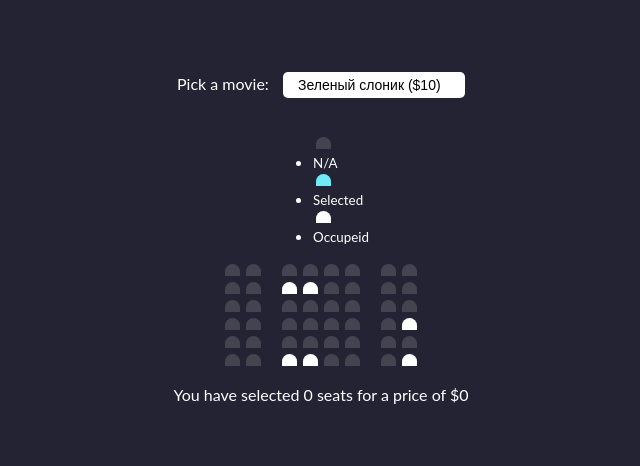
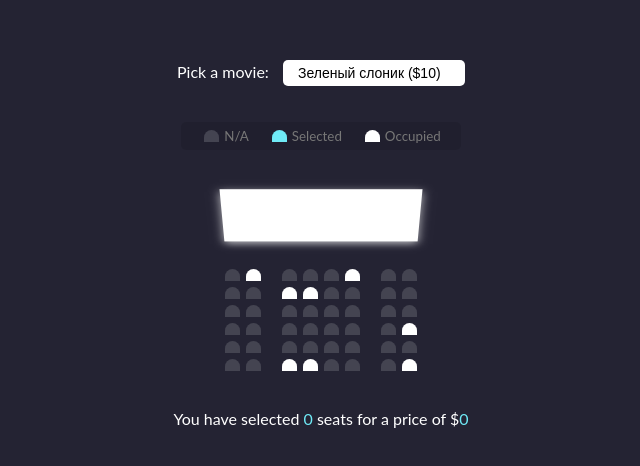
Before and after one commit to Descalzo1980/WebProjectsWithVanillaJavaScript, a plain HTML site: page MOVIE/index.html in a window 1280 px wide. Shown: the part 164-630 px from the top of the page, without its empty margins (319-959 px from the left). Drawn offline with Linux system fonts and the light colour scheme.

Commit message:
moviecssdone

```diff
--- a/MOVIE/index.html
+++ b/MOVIE/index.html
@@ -30,8 +30,8 @@
             <small>Selected</small>
         </li>
         <li>
-            <div class="seat occupeid"></div>
-            <small>Occupeid</small>
+            <div class="seat occupied"></div>
+            <small>Occupied</small>
         </li>
     </ul>
 
@@ -39,19 +39,19 @@
         <div class="screen"></div>
         <div class="row">
             <div class="seat"></div>
+            <div class="seat occupied"></div>
             <div class="seat"></div>
             <div class="seat"></div>
             <div class="seat"></div>
-            <div class="seat"></div>
-            <div class="seat"></div>
+            <div class="seat occupied"></div>
             <div class="seat"></div>
             <div class="seat"></div>
         </div>
         <div class="row">
             <div class="seat"></div>
             <div class="seat"></div>
-            <div class="seat occupeid"></div>
-            <div class="seat occupeid"></div>
+            <div class="seat occupied"></div>
+            <div class="seat occupied"></div>
             <div class="seat"></div>
             <div class="seat"></div>
             <div class="seat"></div>
@@ -75,7 +75,7 @@
             <div class="seat"></div>
             <div class="seat"></div>
             <div class="seat"></div>
-            <div class="seat occupeid"></div>
+            <div class="seat occupied"></div>
         </div>
         <div class="row">
             <div class="seat"></div>
@@ -90,12 +90,12 @@
         <div class="row">
             <div class="seat"></div>
             <div class="seat"></div>
-            <div class="seat occupeid"></div>
-            <div class="seat occupeid"></div>
+            <div class="seat occupied"></div>
+            <div class="seat occupied"></div>
             <div class="seat"></div>
             <div class="seat"></div>
             <div class="seat"></div>
-            <div class="seat occupeid"></div>
+            <div class="seat occupied"></div>
         </div>
     </div>
 
--- a/MOVIE/style.css
+++ b/MOVIE/style.css
@@ -32,6 +32,11 @@ body {
   appearance: none;
 }
 
+.container {
+  perspective: 1000px;
+  margin-bottom: 30px;
+}
+
 .seat {
   background-color: #444451;
   height: 12px;
@@ -45,7 +50,7 @@ body {
   background-color: #6feaf6;
 }
 
-.seat.occupeid {
+.seat.occupied {
   background-color: #fff;
 }
 
@@ -56,6 +61,52 @@ body {
 .seat:nth-last-of-type(2) {
   margin-left: 18px;
 }
+
+.seat:not(.occupied):hover {
+  cursor: pointer;
+  transform: scale(1.2);
+}
+.showcase .seat:not(.occupied):hover {
+  cursor: default;
+  transform: scale(1);
+}
+
+.showcase {
+  background-color: rgba(0, 0, 0, 0.1);
+  padding: 5px 10px;
+  border-radius: 5px;
+  color: #777;
+  list-style-type: none;
+  display: flex;
+  justify-content: space-between;
+}
+
+.showcase li {
+  display: flex;
+  align-items: center;
+  justify-content: center;
+  margin: 0 10px;
+}
+
+.showcase li small {
+  margin-left: 2px;
+}
 .row {
   display: flex;
 }
+
+.screen {
+  background-color: #fff;
+  height: 70px;
+  width: 100%;
+  margin: 15px 0;
+  transform: rotateX(-45deg);
+  box-shadow: 0 3px 10px rgba(255, 255, 255, 0.7);
+}
+
+p.text {
+  margin: 5px 0;
+}
+p.text span {
+  color: #6feaf6;
+}
```
